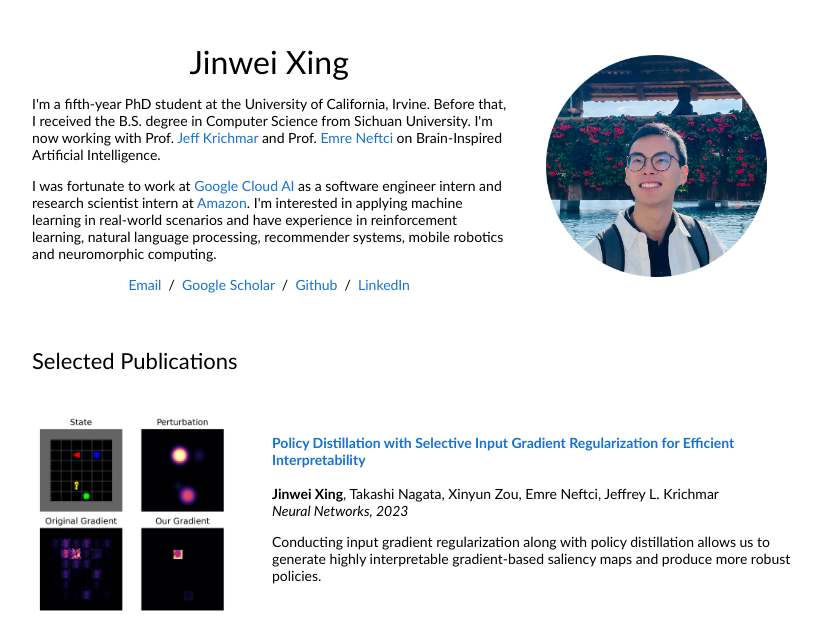
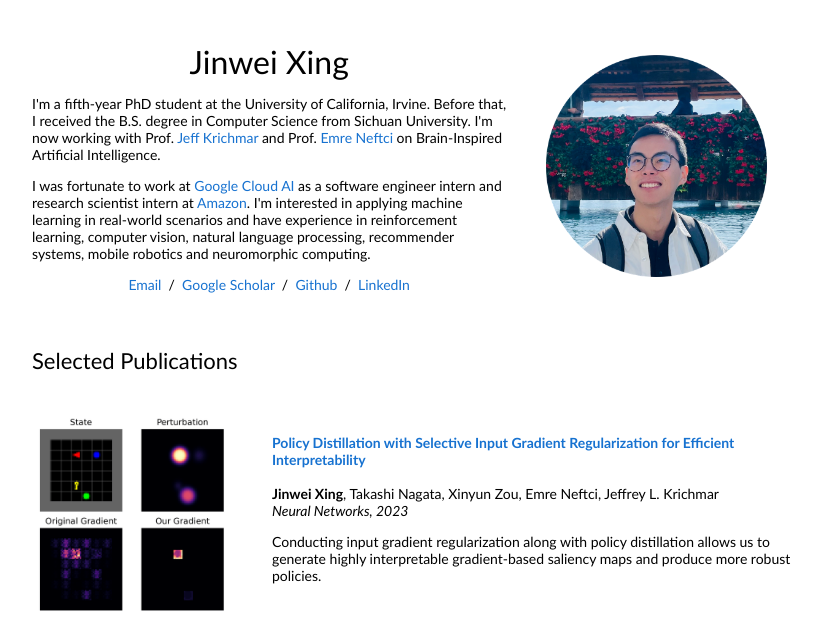
Before and after one commit to KarlXing/me, a plain HTML site: page index.html in a window 1280 px wide. Shown: the top 641 px of the page, without its empty margins (228-1048 px from the left). Drawn offline with Linux system fonts and the light colour scheme.

Commit message:
add skills

```diff
--- a/index.html
+++ b/index.html
@@ -33,7 +33,7 @@
                 I'm a fifth-year PhD student at the University of California, Irvine. Before that, I received the B.S. degree in Computer Science from Sichuan University. I'm now working with Prof. <a href="http://www.socsci.uci.edu/~jkrichma/">Jeff Krichmar </a> and Prof. <a href="http://nmi-lab.org/authors/eneftci/"> Emre Neftci</a> on Brain-Inspired Artificial Intelligence. </p>
               </p>
               <p>
-                I was fortunate to work at <a href="https://cloud.google.com/products/ai">Google Cloud AI</a> as a software engineer intern and research scientist intern at <a href="https://www.amazon.science/tag/supply-chain-optimization-technologies">Amazon</a>. I'm interested in applying machine learning in real-world scenarios and have experience in reinforcement learning, natural language processing, recommender systems, mobile robotics and neuromorphic computing.
+                I was fortunate to work at <a href="https://cloud.google.com/products/ai">Google Cloud AI</a> as a software engineer intern and research scientist intern at <a href="https://www.amazon.science/tag/supply-chain-optimization-technologies">Amazon</a>. I'm interested in applying machine learning in real-world scenarios and have experience in reinforcement learning, computer vision, natural language processing, recommender systems, mobile robotics and neuromorphic computing.
               </p>
               <p style="text-align:center">
                 <a href="mailto:jinweixing1006@gmail.com">Email</a> &nbsp/&nbsp
```
